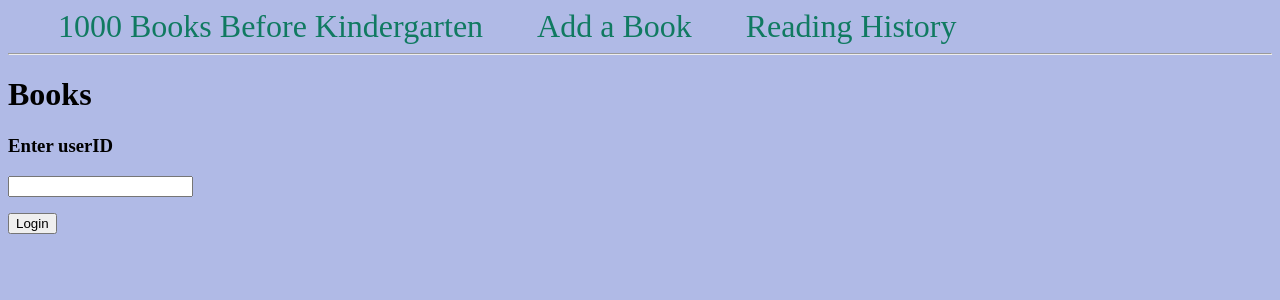
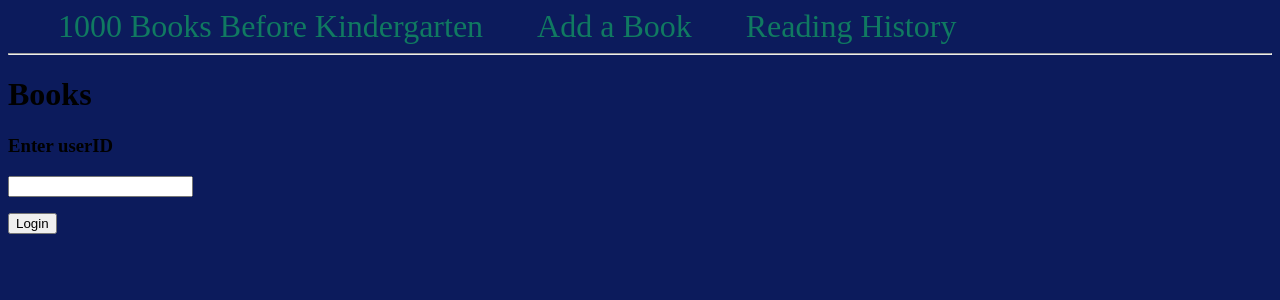
Before and after one commit to dsjacobs/reading_history, a Flask app: page /books in a window 1280 px wide. Shown: the top 300 px of the page. Run offline with Flask 3, Linux system fonts and the light colour scheme; some libraries are stand-ins or nearby versions.

Commit message:
different background color

```diff
--- a/templates/base.html
+++ b/templates/base.html
@@ -1,6 +1,6 @@
 <!DOCTYPE html>
 <html lang="en">
-<body style="background-color:rgb(176, 186, 230);">
+<body style="background-color:rgb(12, 27, 92);">
 
 <head>
     <meta charset="UTF-8">
```
